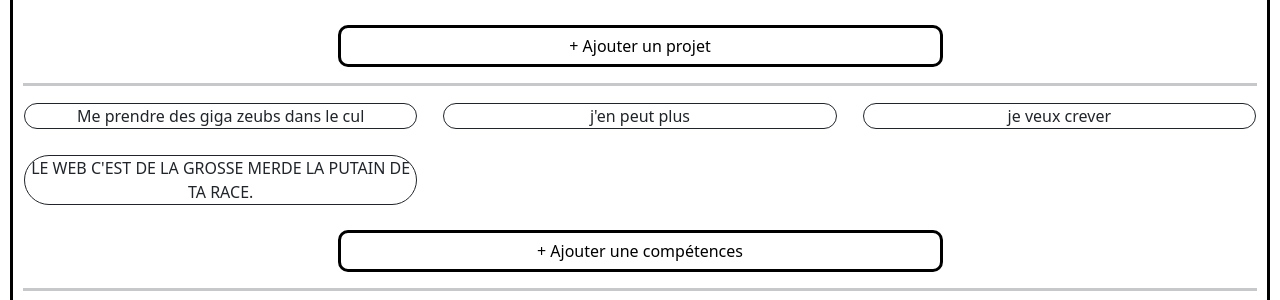
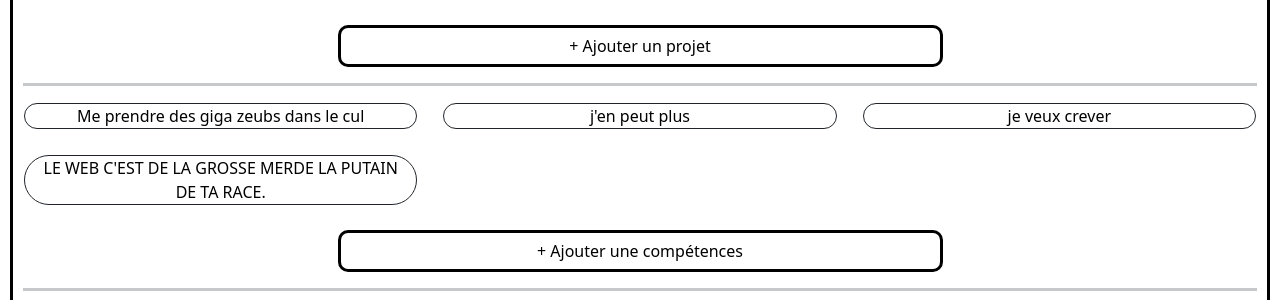
Before and after one commit to FloRobart/Gestionnaire_portfolios, a PHP site: page /modelesaconvertir/portfolios/Creation_de_portfolios.html in a window 1280 px wide. Shown: the part 1252-1552 px from the top of the page. Run offline with PHP 8.4, Linux system fonts and the light colour scheme.

Commit message:
correction de bug

```diff
--- a/assets/css/styles.css
+++ b/assets/css/styles.css
@@ -95,9 +95,15 @@
 }
 
 /* changement du cursor au survol des éléments modifiable */
-.modifiable:hover, .imgModifiable:hover
+.modifiable:hover
 {
   cursor: pointer;
+}
+
+#projet, #competence
+{
+  text-decoration: none;
+  color: black;
 }
 
 
--- a/modelesaconvertir/portfolios/Creation_de_portfolios.html
+++ b/modelesaconvertir/portfolios/Creation_de_portfolios.html
@@ -37,7 +37,7 @@
                         <p class="modifiable">Bonjour ! Je m’appelle Fabrice Bobart, je suis un développeur basé à Saumur et voici mon portfolio !</p>
                     </div>
                 </div>
-                <div class="col-md-6"><img class="rounded border rounded-circle imgModifiable" style="max-width: 350px;max-height: 350px;margin-left: 50%;transform: translateX(-50%);" src="../../assets/img/moi.png"></div>
+                <div class="col-md-6"><img class="rounded border rounded-circle" style="max-width: 350px;max-height: 350px;margin-left: 50%;transform: translateX(-50%);" src="../../assets/img/moi.png"></div>
             </div>
         </div>
         <hr style="border-width: 3px;">
@@ -45,22 +45,22 @@
             <div class="row gy-4 row-cols-md-2 row-cols-xl-3" id="lstProjets">
                 <div class="col-xxl-4" id="projet">
                     <div class="card border-white" style="position: relative;">
-                        <div style="margin-left: 50%;transform: translate(-50%);width: 100%;height: 100%;max-width: 400px;"><img class="imgModifiable" style="width: 100%;height: 100%;max-width: 400px;border-radius: 50px;" src="../../assets/img/test.png"></div>
+                        <div style="margin-left: 50%;transform: translate(-50%);width: 100%;height: 100%;max-width: 400px;"><a id="projet" href="./Listes_des_portfolios.html"><img style="width: 100%;height: 100%;max-width: 400px;border-radius: 50px;" src="../../assets/img/test.png"></a></div>
                     </div>
                 </div>
                 <div class="col" id="projet">
                     <div class="card border-white" style="position: relative;">
-                        <div style="margin-left: 50%;transform: translate(-50%);width: 100%;height: 100%;max-width: 400px;"><img class="imgModifiable" style="width: 100%;height: 100%;max-width: 400px;border-radius: 50px;" src="../../assets/img/cercle.png"></div>
+                        <div style="margin-left: 50%;transform: translate(-50%);width: 100%;height: 100%;max-width: 400px;"><a id="projet" href="./Listes_des_portfolios.html"><img style="width: 100%;height: 100%;max-width: 400px;border-radius: 50px;" src="../../assets/img/cercle.png"></a></div>
                     </div>
                 </div>
                 <div class="col-xxl-4" id="projet">
                     <div class="card border-white" style="position: relative;">
-                        <div style="margin-left: 50%;transform: translate(-50%);width: 100%;height: 100%;max-width: 400px;"><img class="imgModifiable" style="width: 100%;height: 100%;max-width: 400px;border-radius: 50px;" src="../../assets/img/test.png"></div>
+                        <div style="margin-left: 50%;transform: translate(-50%);width: 100%;height: 100%;max-width: 400px;"><a id="projet" href="./Listes_des_portfolios.html"><img style="width: 100%;height: 100%;max-width: 400px;border-radius: 50px;" src="../../assets/img/test.png"></a></div>
                     </div>
                 </div>
                 <div class="col-xxl-4" id="projet">
                     <div class="card border-white" style="position: relative;">
-                        <div style="margin-left: 50%;transform: translate(-50%);width: 100%;height: 100%;max-width: 400px;"><img class="imgModifiable" style="width: 100%;height: 100%;max-width: 400px;border-radius: 50px;" src="../../assets/img/test.png"></div>
+                        <div style="margin-left: 50%;transform: translate(-50%);width: 100%;height: 100%;max-width: 400px;"><a id="projet" href="./Listes_des_portfolios.html"><img style="width: 100%;height: 100%;max-width: 400px;border-radius: 50px;" src="../../assets/img/test.png"></a></div>
                     </div>
                 </div>
             </div>
@@ -73,29 +73,29 @@
             <div class="row gy-4 row-cols-md-2 row-cols-xl-3" id="lstCompetences">
                 <div class="col-xxl-4" id="competence">
                     <div class="card border-white" style="position: relative;">
-                        <div class="border rounded-pill border-dark" style="width: 100%;height: 100%;">
-                            <p class="modifiable" style="text-align: center;margin-bottom: 0px;">Me prendre des giga zeubs dans le cul</p>
+                        <div class="border rounded-pill border-dark px-2" style="width: 100%;height: 100%;">
+                            <a id="competence" href="./Listes_des_portfolios.html"><p style="text-align: center;margin-bottom: 0px;">Me prendre des giga zeubs dans le cul</p></a>
                         </div>
                     </div>
                 </div>
                 <div class="col" id="competence">
                     <div class="card border-white" style="position: relative;">
-                        <div class="border rounded-pill border-dark" style="width: 100%;height: 100%;">
-                            <p class="modifiable" style="text-align: center;margin-bottom: 0px;">j'en peut plus</p>
+                        <div class="border rounded-pill border-dark px-2" style="width: 100%;height: 100%;">
+                            <a id="competence" href="./Listes_des_portfolios.html"><p style="text-align: center;margin-bottom: 0px;">j'en peut plus</p></a>
                         </div>
                     </div>
                 </div>
                 <div class="col-xxl-4" id="competence">
                     <div class="card border-white" style="position: relative;">
-                        <div class="border rounded-pill border-dark" style="width: 100%;height: 100%;">
-                            <p class="modifiable" style="text-align: center;margin-bottom: 0px;">je veux crever</p>
+                        <div class="border rounded-pill border-dark px-2" style="width: 100%;height: 100%;">
+                            <a id="competence" href="./Listes_des_portfolios.html"><p style="text-align: center;margin-bottom: 0px;">je veux crever</p></a>
                         </div>
                     </div>
                 </div>
                 <div class="col-xxl-4" id="competence">
                     <div class="card border-white" style="position: relative;">
-                        <div class="border rounded-pill border-dark" style="width: 100%;height: 100%;">
-                            <p class="modifiable" style="text-align: center;margin-bottom: 0px;">LE WEB C'EST DE LA GROSSE MERDE LA PUTAIN DE TA RACE.</p>
+                        <div class="border rounded-pill border-dark px-2" style="width: 100%;height: 100%;">
+                            <a id="competence" href="./Listes_des_portfolios.html"><p style="text-align: center;margin-bottom: 0px;">LE WEB C'EST DE LA GROSSE MERDE LA PUTAIN DE TA RACE.</p></a>
                         </div>
                     </div>
                 </div>
--- a/modelesaconvertir/portfolios/Listes_des_portfolios.html
+++ b/modelesaconvertir/portfolios/Listes_des_portfolios.html
@@ -4,8 +4,8 @@
         <meta charset="utf-8">
         <meta name="viewport" content="width=device-width, initial-scale=1.0, shrink-to-fit=no">
         <title>Listes des portfolios</title>
-        <link rel="stylesheet" href="../assets/bootstrap/css/bootstrap.min.css">
-        <link rel="stylesheet" href="../assets/css/styles.css">
+        <link rel="stylesheet" href="../../assets/bootstrap/css/bootstrap.min.css">
+        <link rel="stylesheet" href="../../assets/css/styles.css">
     </head>
 
     <body>
@@ -39,6 +39,6 @@
                 </div>
             </div>
         </div>
-        <script src="assets/bootstrap/js/bootstrap.min.js"></script>
+        <script src="../../assets/bootstrap/js/bootstrap.min.js"></script>
     </body>
 </html>
--- a/modelesaconvertir/portfolios/clique_event.js
+++ b/modelesaconvertir/portfolios/clique_event.js
@@ -5,7 +5,6 @@ window.addEventListener('load', initEvents, false);
 function initEvents()
 {
     var elementsModifiable = document.getElementsByClassName('modifiable');
-    var imagesModifiable = document.getElementsByClassName('imgModifiable');
     var elementsAjouter = document.getElementsByClassName('btnAjouter');
     var btnAnnuler = document.getElementsByClassName('btnAnnuler')[0];
     var btnSave = document.getElementsByClassName('btnSave')[0];
@@ -13,10 +12,6 @@ function initEvents()
     /* Ajout des événements sur les éléments modifiables */
     for (var i = 0; i < elementsModifiable.length; i++)
         elementsModifiable[i].addEventListener('click', cliqueModif, false);
-
-    /* Ajout des événements sur les images modifiables */
-    for (var i = 0; i < imagesModifiable.length; i++)
-        imagesModifiable[i].addEventListener('click', cliqueImgModif, false);
 
     /* Ajout des événements sur les éléments ajoutables */
     for (var i = 0; i < elementsAjouter.length; i++)
@@ -41,7 +36,7 @@ function cliqueModif(elementCliquer)
     var input = document.createElement('input');
     input.setAttribute('class', ancienElement.getAttribute('class'));
     input.setAttribute('id'   , ancienElement.getAttribute('id'));
-    input.setAttribute('style', ancienElement.getAttribute('style') + 'width: 100%;height: 100%;');
+    input.setAttribute('style', ancienElement.getAttribute('style'));
     input.setAttribute('value', ancienElement.innerHTML);
     if (ancienElement.getAttribute('id') == 'userName')
         input.setAttribute('onkeyup', 'this.value = this.value.toUpperCase();');
@@ -50,24 +45,6 @@ function cliqueModif(elementCliquer)
     ancienElement.parentNode.replaceChild(input, ancienElement);
     input.focus();
     input.addEventListener('blur', valider, false);
-}
-
-
-/*===========================================*/
-/* Fonction qui permet de modifier une image */
-/*===========================================*/
-function cliqueImgModif(elementCliquer)
-{
-
-    var input = document.createElement('input');
-    input.type = 'file';
-
-    var file = null;
-    input.onchange = e => { file = e.target.files[0]; }
-
-
-    input.click();
-    console.log(file);
 }
 
 
@@ -88,15 +65,13 @@ function cliqueAjout(elementCliquer)
         div1.appendChild(div2);
 
         var div3 = document.createElement('div');
-        div3.setAttribute('class', 'border rounded-pill border-dark');
+        div3.setAttribute('class', 'border rounded-pill border-dark px-2');
         div3.setAttribute('style', 'width: 100%;height: 100%;');
         div2.appendChild(div3);
 
         var p = document.createElement('p');
-        p.setAttribute('class', 'modifiable');
         p.setAttribute('style', 'text-align: center;margin-bottom: 0px;');
         p.innerHTML = 'Nouvelle compétence';
-        p.addEventListener('click', cliqueModif, false);
         div3.appendChild(p);
 
         var lstCompetences = document.getElementById('lstCompetences');
```
